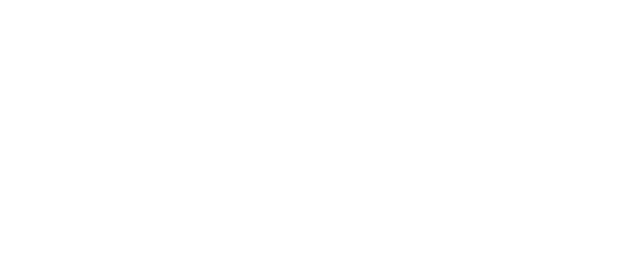
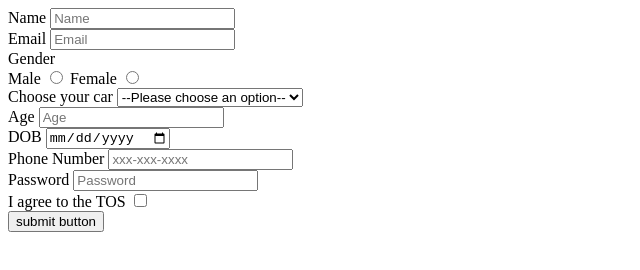
Before and after one commit to acciojob/signup-form-car-Abdul5, a website: page main.html in a window 1280 px wide. Shown: the whole page, without its empty margins (0-640 px from the left). Drawn offline with Linux system fonts and the light colour scheme.

Commit message:
created a submission

```diff
--- a/main.html
+++ b/main.html
@@ -10,6 +10,55 @@
 	<!-- the entire body must be written by student -->
     <script type="text/javascript" src="./script.js">
 </script>
+	<form method="post">
+		<div>
+			<label for="name">Name </label>
+			<input type="text" required placeholder="Name" id="name">
+		</div>
+		<div>
+			<label for="email">Email </label>
+			<input type="email" required placeholder="Email" id="email">
+		</div>
+		<div>
+			<div>Gender</div>
+			<label for="#gender_m">Male </label>
+			<input type="radio" required id="#gender_m" name="gender">
+			<label for="gender_f">Female </label>
+			<input type="radio" required id="gender_f" name="gender">
+		</div>
+		<div>
+			<label for="cars">Choose your car</label>
+			<select id="cars">
+				<option value="">--Please choose an option--</option>
+				<option value="1">BMW</option>
+				<option value="2">Audi</option>
+				<option value="3">Mercedez</option>
+			</select>
+		</div>
+		<div>
+			<label for="age">Age</label>
+			<input type="number" required id="age" placeholder="Age">
+		</div>
+		<div>
+			<label for="dob">DOB</label>
+			<input type="date" required id="dob">
+		</div>
+		<div>
+			<label for="tel">Phone Number</label>
+			<input type="number" id="tel" placeholder="xxx-xxx-xxxx">
+		</div>
+		<div>
+			<label for="password">Password</label>
+			<input type="password" id="password" required placeholder="Password">
+		</div>
+		<div>
+			<label for="tos">I agree to the TOS</label>
+			<input type="checkbox" id="tos" required>
+		</div>
+		<div>
+			<button type="submit">submit button</button>
+		</div>
+	</form>
 
 </body>
 
```
